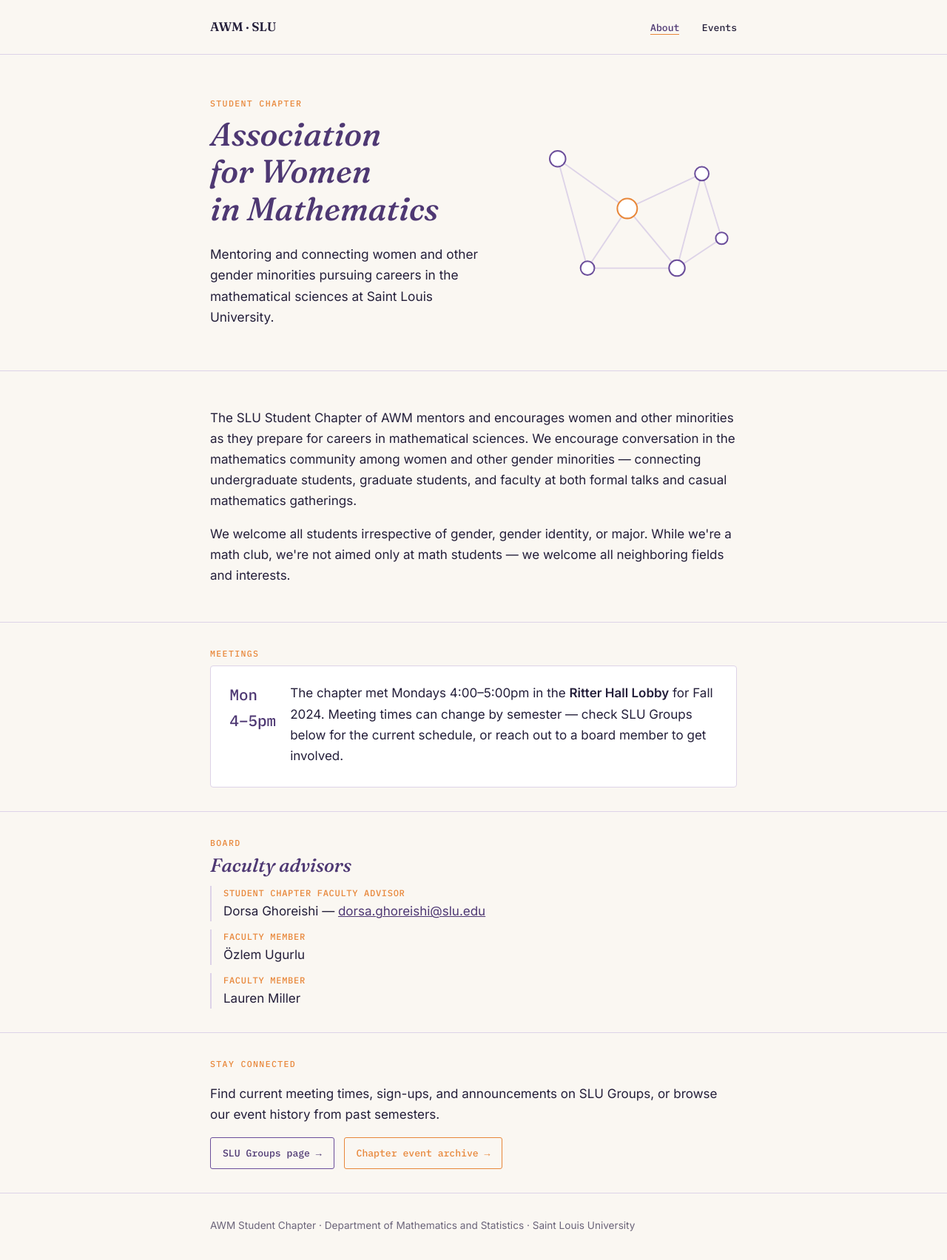
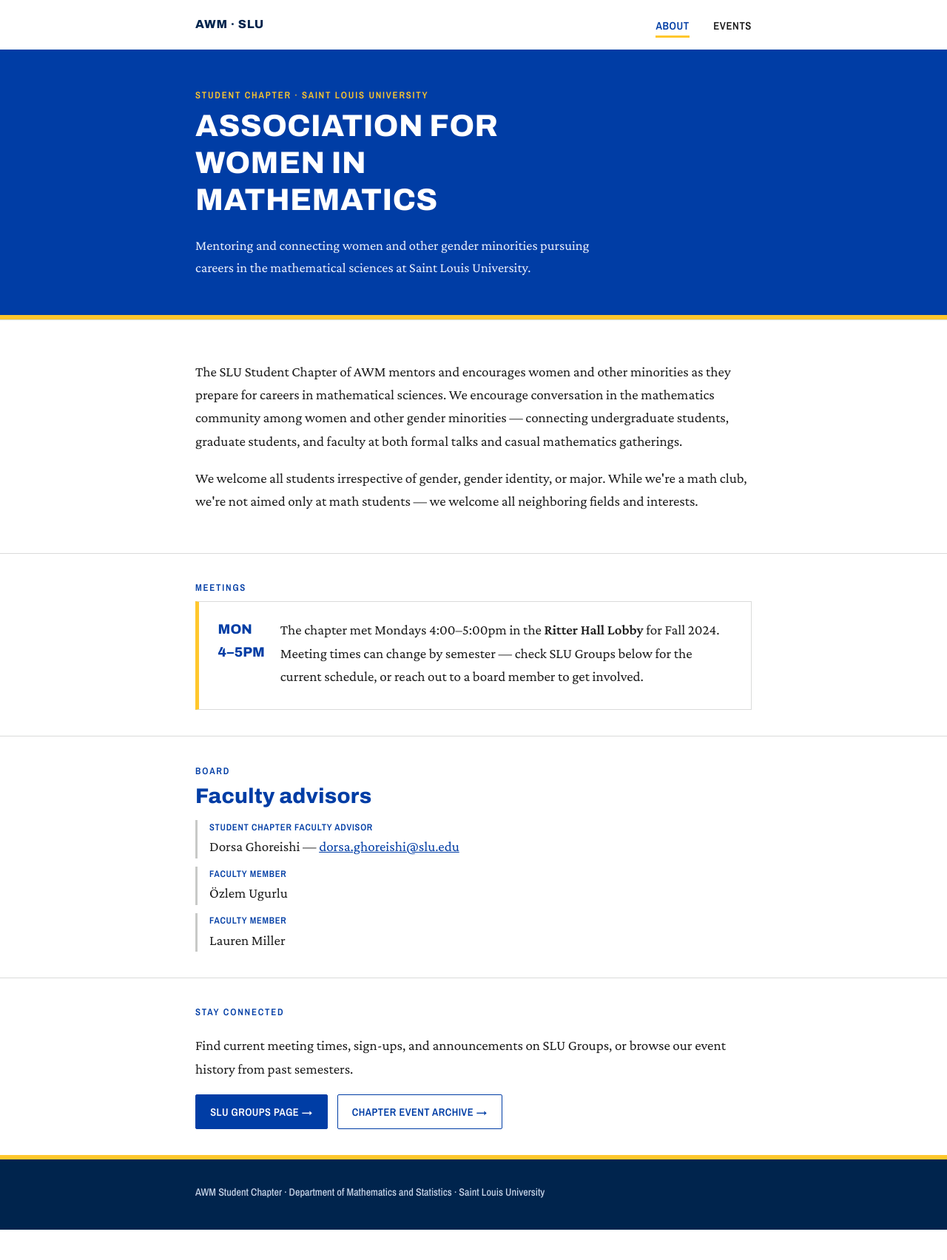
Before and after one commit to Dorigh/awm-slu, a plain HTML site: page index.html in a window 1280 px wide. Shown: the whole page at 74% size. After the commit the page ends 1663 px from the top, so only its background shows below. Drawn offline with nearby package versions, Linux system fonts and the light colour scheme.

Commit message:
Add files via upload

```diff
--- a/index.html
+++ b/index.html
@@ -21,29 +21,10 @@
 
 <main>
   <section class="hero">
-    <div class="wrap hero-grid">
-      <div>
-        <p class="eyebrow">Student Chapter</p>
-        <h1>Association for&nbsp;Women in&nbsp;Mathematics</h1>
-        <p class="lede">Mentoring and connecting women and other gender minorities pursuing careers in the mathematical sciences at Saint Louis University.</p>
-      </div>
-      <svg class="graph-svg" viewBox="0 0 220 200" xmlns="http://www.w3.org/2000/svg" role="img" aria-label="Illustration of a connected network of nodes, representing a mathematical graph">
-        <line x1="40" y1="40" x2="110" y2="90"/>
-        <line x1="110" y1="90" x2="185" y2="55"/>
-        <line x1="110" y1="90" x2="70" y2="150"/>
-        <line x1="110" y1="90" x2="160" y2="150"/>
-        <line x1="40" y1="40" x2="70" y2="150"/>
-        <line x1="185" y1="55" x2="160" y2="150"/>
-        <line x1="70" y1="150" x2="160" y2="150"/>
-        <line x1="185" y1="55" x2="205" y2="120"/>
-        <line x1="160" y1="150" x2="205" y2="120"/>
-        <circle cx="40" cy="40" r="8"/>
-        <circle cx="185" cy="55" r="7"/>
-        <circle cx="110" cy="90" r="10" class="node-amber"/>
-        <circle cx="70" cy="150" r="7"/>
-        <circle cx="160" cy="150" r="8"/>
-        <circle cx="205" cy="120" r="6"/>
-      </svg>
+    <div class="wrap">
+      <p class="eyebrow">Student Chapter &middot; Saint Louis University</p>
+      <h1>Association for Women in Mathematics</h1>
+      <p class="lede">Mentoring and connecting women and other gender minorities pursuing careers in the mathematical sciences at Saint Louis University.</p>
     </div>
   </section>
 
@@ -69,7 +50,7 @@
   <section>
     <div class="wrap">
       <p class="eyebrow">Board</p>
-      <h2 style="font-style:italic;">Faculty advisors</h2>
+      <h2>Faculty advisors</h2>
       <ul class="board-list">
         <li>
           <span class="role">Student chapter faculty advisor</span>
--- a/style.css
+++ b/style.css
@@ -1,60 +1,62 @@
 /* ============================================================
-   AWM @ SLU — design tokens
-   Color:  ivory #FAF7F2 · ink #241F3A · violet #6B4E9B
-           amber #E8873A · hairline #DDD3E8 · card #FFFFFF
-   Type:   Fraunces (display) · Inter (body) · IBM Plex Mono (labels)
+   AWM @ SLU — design tokens (Saint Louis University brand palette)
+   Color:  SLU Blue #003DA5 · Grand Blue #00244D · Gateway Gold #FFC72C
+           College Church Gray #C8C9C7 · Iris White #FFFFFF
+   Type:   Archivo (headline, stand-in for Brandon Grotesque)
+           Crimson Pro (body, SLU's official body serif)
+           Archivo Narrow (labels/dates, SLU's official condensed font)
    ============================================================ */
 
-@import url('https://fonts.googleapis.com/css2?family=Fraunces:ital,opsz,wght@0,9..144,400;0,9..144,600;1,9..144,500&family=Inter:wght@400;500;600&family=IBM+Plex+Mono:wght@500&display=swap');
+@import url('https://fonts.googleapis.com/css2?family=Archivo:ital,wght@0,500;0,700;0,800&family=Archivo+Narrow:wght@500;600&family=Crimson+Pro:ital,wght@0,400;0,600;1,400&display=swap');
 
 :root {
-  --ivory: #FAF7F2;
-  --ink: #241F3A;
-  --violet: #6B4E9B;
-  --violet-deep: #4E3873;
-  --amber: #E8873A;
-  --hairline: #DDD3E8;
-  --card: #FFFFFF;
-  --max: 760px;
+  --white: #FFFFFF;
+  --slu-blue: #003DA5;
+  --grand-blue: #00244D;
+  --gold: #FFC72C;
+  --gray: #C8C9C7;
+  --gray-line: #DADBDA;
+  --text: #1C1C1C;
+  --max: 800px;
 }
 
 * { box-sizing: border-box; }
 
-html { scroll-behavior: smooth; }
-
 body {
   margin: 0;
-  background: var(--ivory);
-  color: var(--ink);
-  font-family: 'Inter', system-ui, sans-serif;
-  font-size: 17px;
+  background: var(--white);
+  color: var(--text);
+  font-family: 'Crimson Pro', Georgia, serif;
+  font-size: 19px;
   line-height: 1.65;
   -webkit-font-smoothing: antialiased;
 }
 
-a { color: var(--violet-deep); text-decoration-thickness: 1px; }
-a:hover { color: var(--amber); }
+a { color: var(--slu-blue); }
+a:hover { color: var(--gold); }
 a:focus-visible, button:focus-visible {
-  outline: 2px solid var(--amber);
+  outline: 2px solid var(--slu-blue);
   outline-offset: 3px;
 }
 
 img { max-width: 100%; display: block; }
 
 h1, h2, h3 {
-  font-family: 'Fraunces', serif;
-  font-weight: 600;
-  line-height: 1.15;
+  font-family: 'Archivo', Arial, sans-serif;
+  font-weight: 800;
+  line-height: 1.2;
+  letter-spacing: 0.01em;
   margin: 0 0 0.5em;
-  color: var(--violet-deep);
+  color: var(--slu-blue);
 }
 
 .eyebrow {
-  font-family: 'IBM Plex Mono', monospace;
-  font-size: 0.72rem;
-  letter-spacing: 0.12em;
+  font-family: 'Archivo Narrow', Arial, sans-serif;
+  font-weight: 600;
+  font-size: 0.8rem;
+  letter-spacing: 0.14em;
   text-transform: uppercase;
-  color: var(--amber);
+  color: var(--slu-blue);
   margin: 0 0 0.6em;
 }
 
@@ -67,8 +69,8 @@
 }
 
 header.site {
-  border-bottom: 1px solid var(--hairline);
-  padding: 1.4rem 0;
+  border-bottom: 3px solid var(--slu-blue);
+  padding: 1.1rem 0;
 }
 
 nav.site {
@@ -81,123 +83,112 @@
 }
 
 .brand {
-  font-family: 'Fraunces', serif;
-  font-weight: 600;
-  font-size: 1.05rem;
-  color: var(--ink);
+  font-family: 'Archivo', Arial, sans-serif;
+  font-weight: 800;
+  font-size: 1rem;
+  text-transform: uppercase;
+  letter-spacing: 0.05em;
+  color: var(--grand-blue);
   text-decoration: none;
-  letter-spacing: -0.01em;
 }
-.brand:hover { color: var(--violet); }
+.brand:hover { color: var(--slu-blue); }
 
 nav.site a.navlink {
-  margin-left: 1.6rem;
-  font-family: 'IBM Plex Mono', monospace;
-  font-size: 0.82rem;
+  margin-left: 1.8rem;
+  font-family: 'Archivo Narrow', Arial, sans-serif;
+  font-weight: 600;
+  font-size: 0.92rem;
+  text-transform: uppercase;
+  letter-spacing: 0.04em;
   text-decoration: none;
-  color: var(--ink);
-  border-bottom: 1px solid transparent;
+  color: var(--text);
+  border-bottom: 3px solid transparent;
+  padding-bottom: 0.2rem;
 }
 nav.site a.navlink:hover,
 nav.site a.navlink.active {
-  color: var(--violet-deep);
-  border-bottom-color: var(--amber);
+  color: var(--slu-blue);
+  border-bottom-color: var(--gold);
 }
 
-/* ---------- hero + signature graph motif ---------- */
+/* ---------- hero banner (plain, institutional) ---------- */
 
 .hero {
-  padding: 3.5rem 0 2.5rem;
-  position: relative;
-  overflow: hidden;
+  background: var(--slu-blue);
+  border-bottom: 6px solid var(--gold);
+  padding: 3rem 0;
 }
 
-.hero-grid {
-  display: grid;
-  grid-template-columns: 1.3fr 1fr;
-  gap: 2rem;
-  align-items: center;
-}
+.hero .eyebrow { color: var(--gold); }
 
 .hero h1 {
-  font-size: clamp(2.1rem, 5vw, 2.75rem);
-  font-style: italic;
-  max-width: 12ch;
+  color: var(--white);
+  font-size: clamp(1.9rem, 4.6vw, 2.6rem);
+  text-transform: uppercase;
+  max-width: 20ch;
 }
 
 .hero p.lede {
-  font-size: 1.08rem;
-  max-width: 46ch;
-  color: var(--ink);
-}
-
-.graph-svg circle {
-  fill: var(--card);
-  stroke: var(--violet);
-  stroke-width: 1.5;
-}
-.graph-svg circle.node-amber { stroke: var(--amber); }
-.graph-svg line {
-  stroke: var(--hairline);
-  stroke-width: 1.4;
-}
-.graph-svg {
-  width: 100%;
-  height: auto;
-  animation: fade-in-graph 1s ease-out;
-}
-@keyframes fade-in-graph {
-  from { opacity: 0; transform: translateY(6px); }
-  to { opacity: 1; transform: translateY(0); }
-}
-
-@media (prefers-reduced-motion: reduce) {
-  .graph-svg { animation: none; }
+  font-family: 'Crimson Pro', Georgia, serif;
+  font-size: 1.15rem;
+  color: #E9F0FC;
+  max-width: 56ch;
+  margin: 0;
 }
 
 /* ---------- content sections ---------- */
 
-section { padding: 2rem 0; }
-section + section { border-top: 1px solid var(--hairline); }
+section { padding: 2.2rem 0; }
+section + section { border-top: 1px solid var(--gray-line); }
 
 .card {
-  background: var(--card);
-  border: 1px solid var(--hairline);
-  border-radius: 4px;
+  background: var(--white);
+  border: 1px solid var(--gray-line);
+  border-left: 5px solid var(--gold);
   padding: 1.4rem 1.6rem;
 }
 
 .meeting-card {
   display: flex;
-  gap: 1.2rem;
+  gap: 1.3rem;
   align-items: flex-start;
 }
 .meeting-time {
-  font-family: 'IBM Plex Mono', monospace;
-  font-size: 1.3rem;
-  color: var(--violet-deep);
+  font-family: 'Archivo', Arial, sans-serif;
+  font-weight: 800;
+  font-size: 1.15rem;
+  color: var(--slu-blue);
   white-space: nowrap;
+  text-transform: uppercase;
 }
 
 .links-row {
   display: flex;
   flex-wrap: wrap;
   gap: 0.8rem;
-  margin-top: 0.8rem;
+  margin-top: 0.9rem;
 }
 .btn {
   display: inline-block;
-  font-family: 'IBM Plex Mono', monospace;
-  font-size: 0.82rem;
+  font-family: 'Archivo Narrow', Arial, sans-serif;
+  font-weight: 600;
+  font-size: 0.9rem;
+  text-transform: uppercase;
+  letter-spacing: 0.03em;
   text-decoration: none;
-  padding: 0.6rem 1rem;
-  border: 1px solid var(--violet);
-  border-radius: 3px;
-  color: var(--violet-deep);
+  padding: 0.65rem 1.2rem;
+  background: var(--slu-blue);
+  color: var(--white);
+  border: 1px solid var(--slu-blue);
+  border-radius: 2px;
 }
-.btn:hover { background: var(--violet); color: var(--ivory); }
-.btn.amber { border-color: var(--amber); color: var(--amber); }
-.btn.amber:hover { background: var(--amber); color: var(--ivory); }
+.btn:hover { background: var(--grand-blue); border-color: var(--grand-blue); color: var(--white); }
+.btn.amber {
+  background: var(--white);
+  color: var(--slu-blue);
+  border: 1px solid var(--slu-blue);
+}
+.btn.amber:hover { background: var(--gold); border-color: var(--gold); color: var(--grand-blue); }
 
 .board-list {
   list-style: none;
@@ -208,87 +199,91 @@
 }
 .board-list li {
   padding-left: 1rem;
-  border-left: 2px solid var(--hairline);
+  border-left: 3px solid var(--gray);
 }
 .board-list .role {
-  font-family: 'IBM Plex Mono', monospace;
-  font-size: 0.75rem;
-  color: var(--amber);
+  font-family: 'Archivo Narrow', Arial, sans-serif;
+  font-weight: 600;
+  font-size: 0.78rem;
+  color: var(--slu-blue);
   text-transform: uppercase;
   letter-spacing: 0.06em;
   display: block;
 }
 
 .notice {
-  background: #F1EAF9;
-  border: 1px solid var(--hairline);
-  border-radius: 4px;
+  background: #F3F6FC;
+  border: 1px solid var(--gray-line);
+  border-left: 5px solid var(--slu-blue);
   padding: 1rem 1.2rem;
-  font-size: 0.95rem;
+  font-size: 0.98rem;
 }
 
 /* ---------- events timeline ---------- */
 
 .year-group { margin-bottom: 2.2rem; }
 .year-group h2 {
-  font-style: italic;
-  font-size: 1.4rem;
-  border-bottom: 1px solid var(--hairline);
-  padding-bottom: 0.4rem;
+  font-size: 1.5rem;
+  color: var(--white);
+  background: var(--grand-blue);
+  display: inline-block;
+  padding: 0.25rem 0.9rem;
+  margin-bottom: 0.6rem;
 }
 
 .event {
   display: grid;
-  grid-template-columns: 108px 1fr;
+  grid-template-columns: 118px 1fr;
   gap: 1.1rem;
   padding: 1rem 0;
-  border-bottom: 1px solid var(--hairline);
+  border-bottom: 1px solid var(--gray-line);
 }
 .event:last-child { border-bottom: none; }
 
 .event .date {
-  font-family: 'IBM Plex Mono', monospace;
-  font-size: 0.78rem;
-  color: var(--violet-deep);
+  font-family: 'Archivo Narrow', Arial, sans-serif;
+  font-weight: 600;
+  font-size: 0.85rem;
+  color: var(--slu-blue);
   padding-top: 0.2rem;
 }
 
 .event h3 {
-  font-size: 1.02rem;
-  font-family: 'Inter', sans-serif;
+  font-family: 'Crimson Pro', Georgia, serif;
   font-weight: 600;
-  color: var(--ink);
-  margin-bottom: 0.25rem;
+  font-style: normal;
+  font-size: 1.12rem;
+  text-transform: none;
+  color: var(--text);
+  margin-bottom: 0.3rem;
 }
 
 .event .poster-link {
-  font-family: 'IBM Plex Mono', monospace;
-  font-size: 0.78rem;
+  font-family: 'Archivo Narrow', Arial, sans-serif;
+  font-weight: 600;
+  font-size: 0.82rem;
   text-decoration: none;
-}
-
-.event .poster-thumb {
-  margin-top: 0.6rem;
-  max-width: 220px;
-  border: 1px solid var(--hairline);
-  border-radius: 3px;
+  text-transform: uppercase;
+  letter-spacing: 0.03em;
 }
 
 /* ---------- footer ---------- */
 
 footer.site {
-  border-top: 1px solid var(--hairline);
-  padding: 2rem 0 3rem;
-  font-size: 0.85rem;
-  color: #6b6479;
+  background: var(--grand-blue);
+  border-top: 6px solid var(--gold);
+  padding: 2rem 0 2.5rem;
+  font-family: 'Archivo Narrow', Arial, sans-serif;
+  font-size: 0.88rem;
+  color: #C9D6EA;
 }
+footer.site a { color: var(--gold); }
 
 /* ---------- responsive ---------- */
 
 @media (max-width: 640px) {
-  .hero-grid { grid-template-columns: 1fr; }
-  .hero .graph-svg { max-width: 220px; margin: 0 auto; }
   .event { grid-template-columns: 1fr; gap: 0.3rem; }
   .meeting-card { flex-direction: column; }
   nav.site a.navlink { margin-left: 1rem; }
+  .hero { padding: 2.2rem 0; }
 }
```
